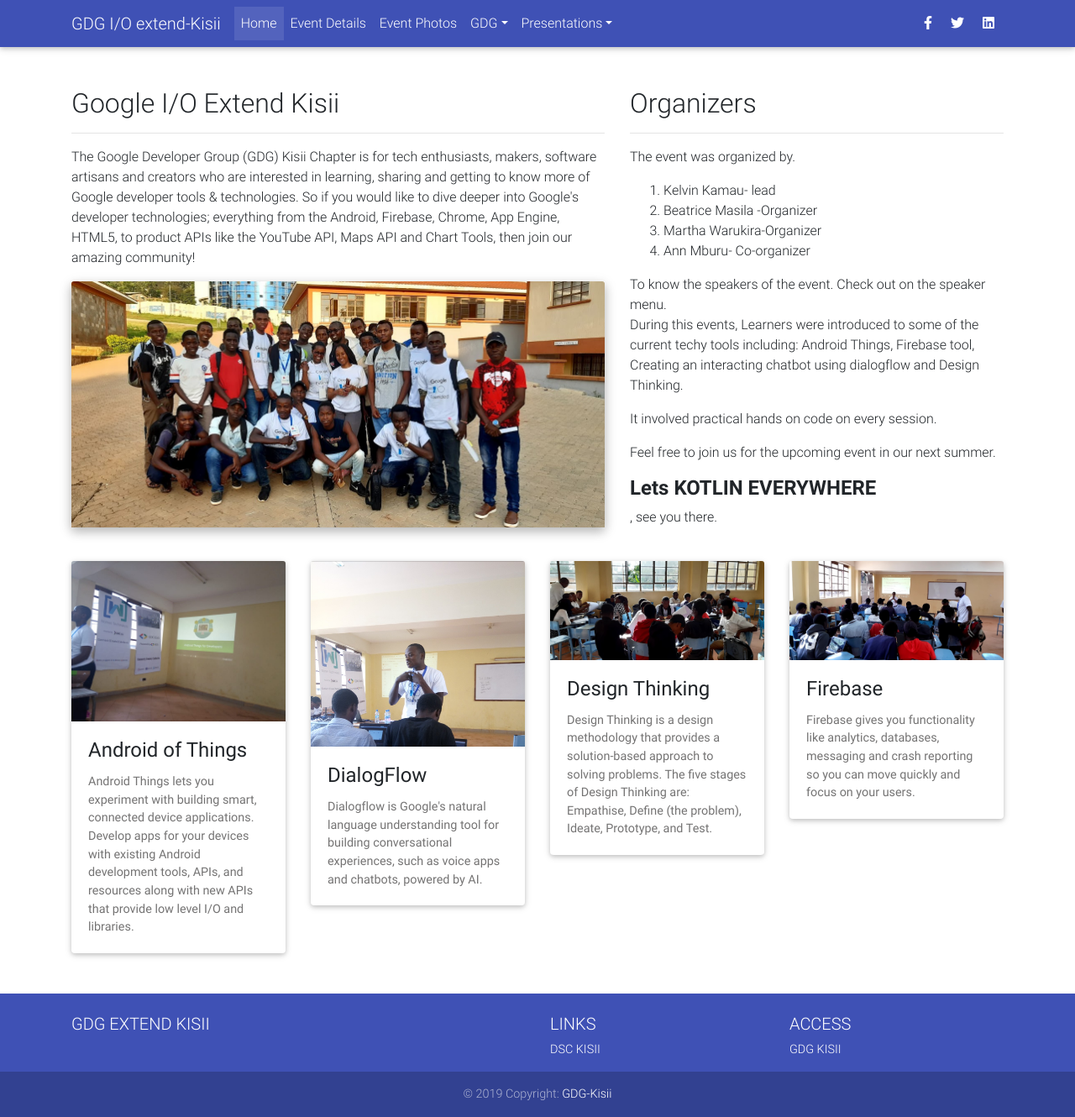
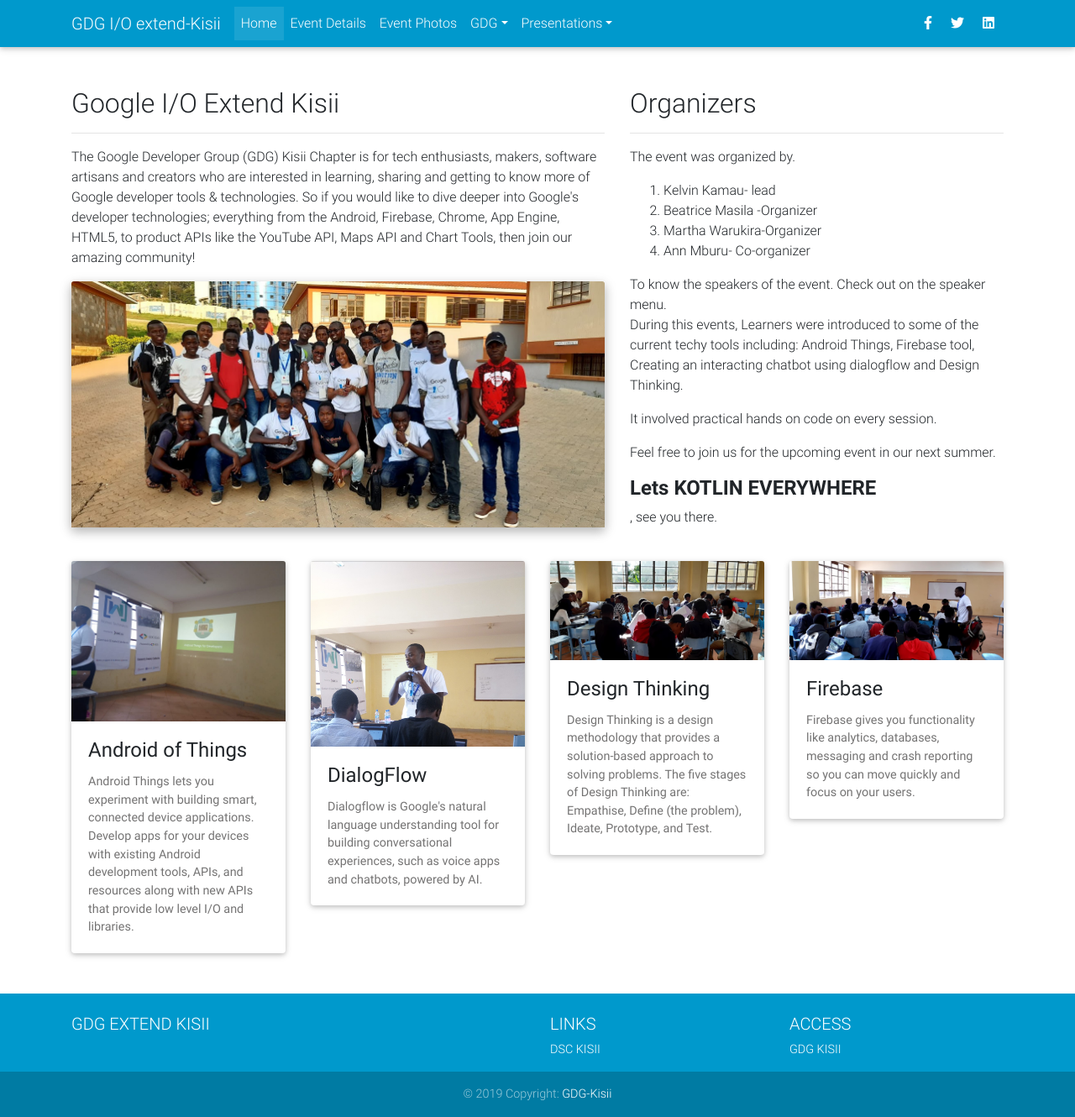
Before and after one commit to CollyneJumah/gdgkisiiextend, a plain HTML site: page google_i/o_extend_kisii.html in a window 1280 px wide. Shown: the whole page at 84% size. Drawn offline with Linux system fonts and the light colour scheme.

Commit message:
Update o_extend_kisii.html

```diff
--- a/google_i/o_extend_kisii.html
+++ b/google_i/o_extend_kisii.html
@@ -20,7 +20,7 @@
 <body>
 <!--========================Header starts===========================================-->
 <header>
-    <nav class="navbar navbar-expand-lg navbar-dark indigo">
+    <nav class="navbar navbar-expand-lg navbar-dark info-color-dark">
         <!--    add your company name here-->
         <div class="container">
             <a href="../index.html" class="navbar-brand">GDG I/O extend-Kisii</a>
@@ -206,7 +206,7 @@
 
 </main>
 <!--=================================end main content and starts footer=================-->
-<footer class="page-footer font-small indigo pt-4 mt-4">
+<footer class="page-footer font-small info-color-dark pt-4 mt-4">
 
     <!-- Footer Links -->
     <div class="container text-center text-md-left">
```
